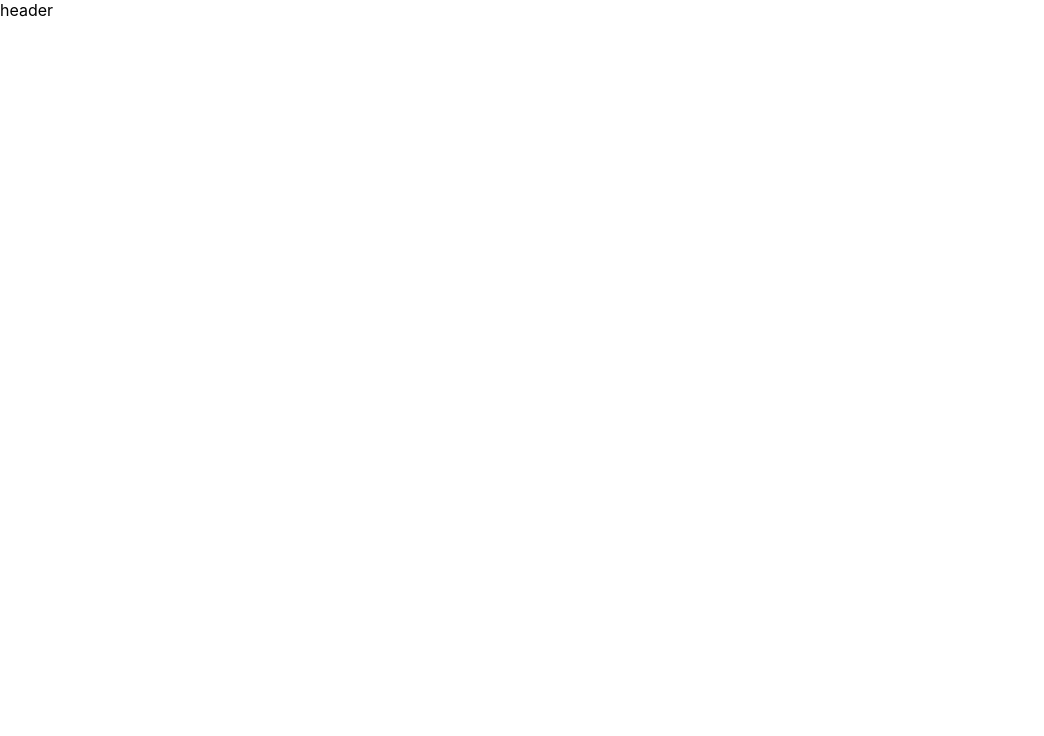
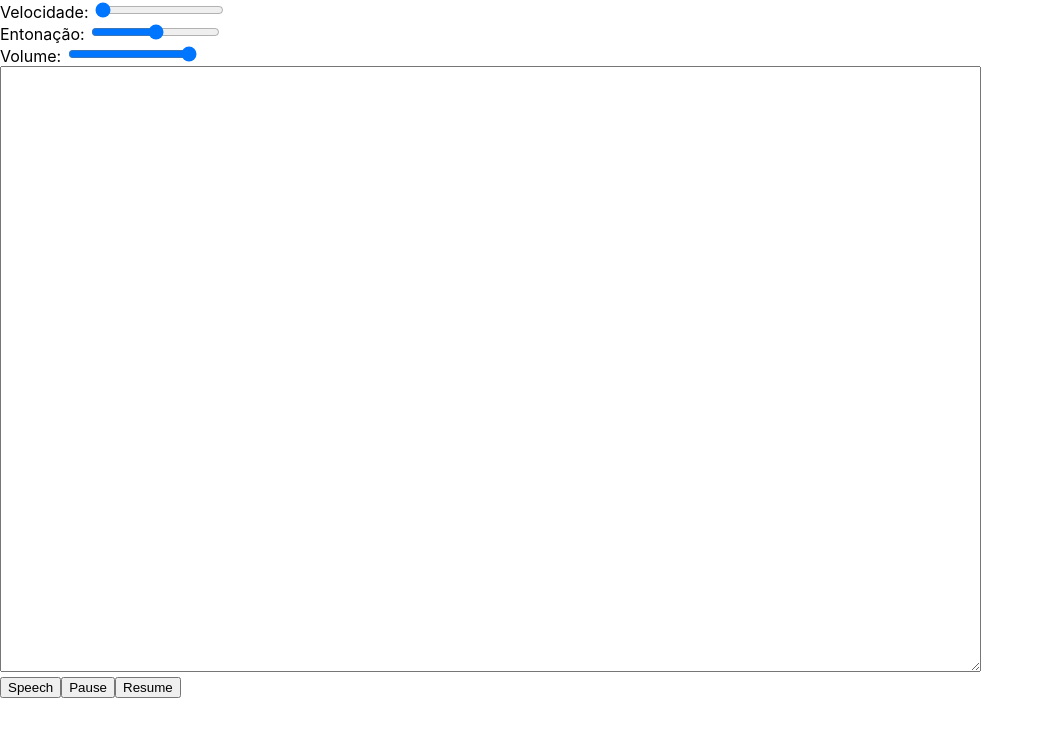
Before and after one commit to joilsonLeal/engine-speech, a React (Create React App) app: page / in a window 1280 px wide. Shown: the top 736 px of the page, without its empty margins (0-1044 px from the left). Built offline with nearby package versions, Linux system fonts and the light colour scheme.

Commit message:
chore: adiciona elementos do speech-engine no app

```diff
--- a/src/App.tsx
+++ b/src/App.tsx
@@ -3,9 +3,34 @@ import React from 'react';
 function App() {
   return (
     <div className="App">
-      <header className="App-header">
-        header
-      </header>
+      <div className="main">
+        <div className="options">
+          <div>
+            <label htmlFor="rate">Velocidade: </label>
+            <input id="rate" type="range" min="1" max="10" step="1" value="1" />
+            <span id="rate-text"></span>
+          </div>
+          <div>
+            <label htmlFor="pitch">Entonação: </label>
+            <input id="pitch" type="range" min="0" max="2" step="0.1" value="1" />
+            <span id="pitch-text"></span>
+          </div>
+          <div>
+            <label htmlFor="volume">Volume: </label>
+            <input id="volume" type="range" min="0" max="1" step="0.01" value="1" />
+            <span id="volume-text"></span>
+          </div>
+        </div>
+        <div>
+          <textarea name="speech" id="speech" cols={120} rows={40}></textarea>
+          <span id="speech-size"></span>
+        </div>
+        <div>
+          <button id="speech-button">Speech</button>
+          <button id="pause-button">Pause</button>
+          <button id="resume-button">Resume</button>
+        </div>
+      </div>
     </div>
   );
 }
```
